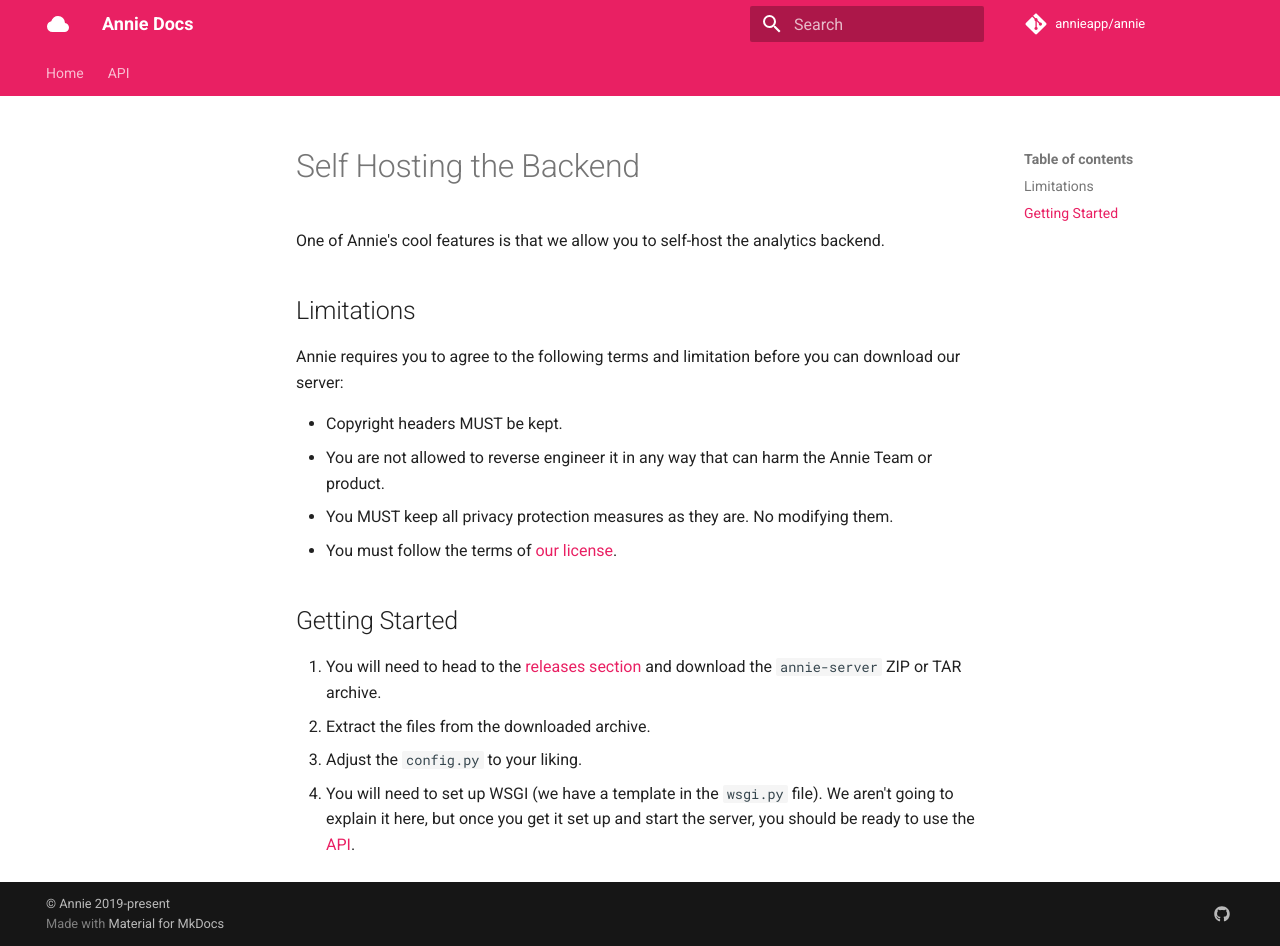
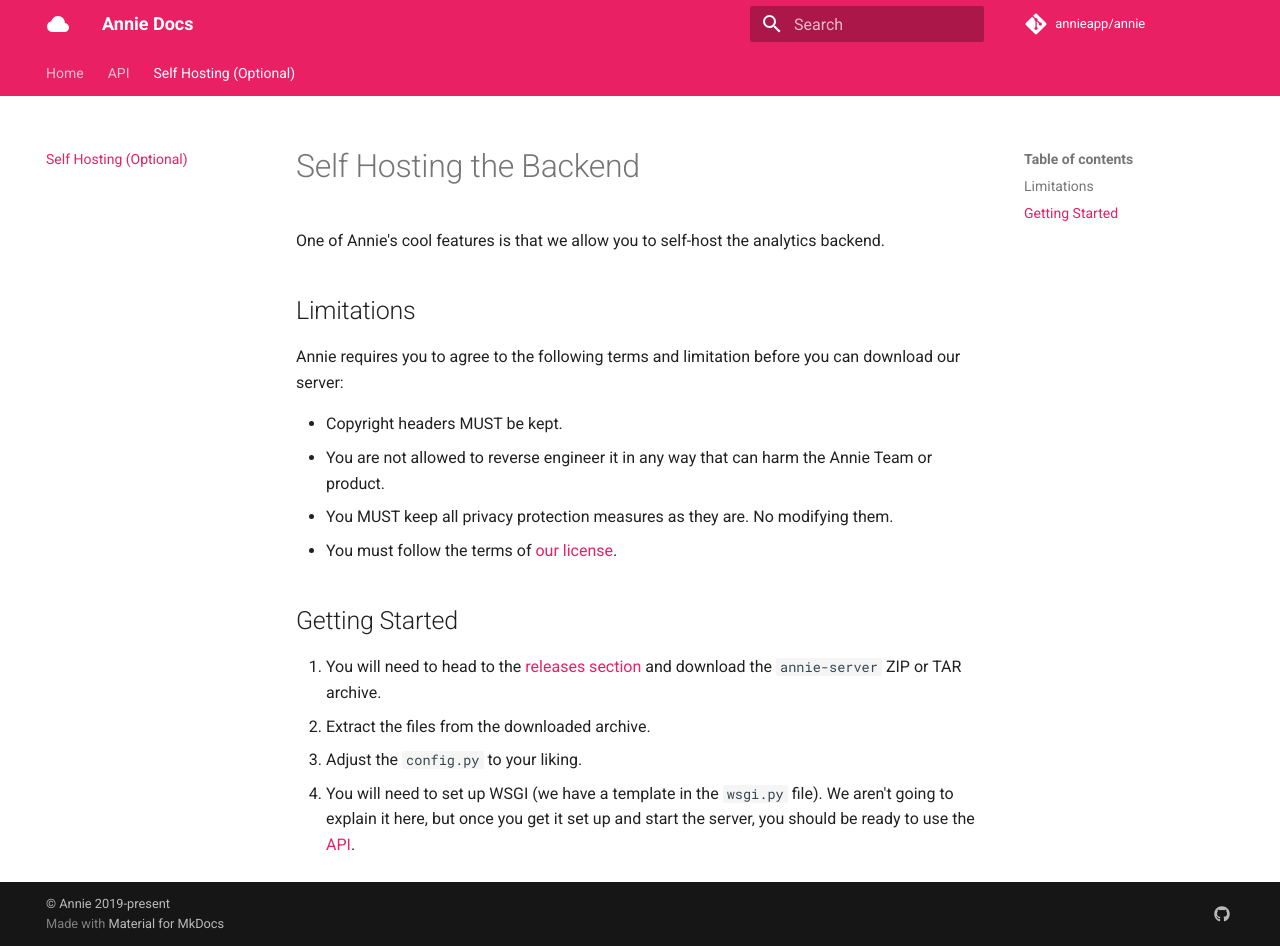
Before and after one commit to annieapp/annie, an MkDocs documentation site: the page built from docs/selfhost.md, in a window 1280 px wide and 946 px high. Built offline with MkDocs 1.6.1 and Material for MkDocs 9.7.7, drawn with Linux system fonts in a browser that asks for light colours; comment, search, counter and statistics services are not loaded.

Commit message:
new page !

```diff
--- a/mkdocs.yml
+++ b/mkdocs.yml
@@ -53,3 +53,4 @@
 nav:
   - Home: index.md
   - API: api.md
+  - 'Self Hosting (Optional)': selfhost.md
```
